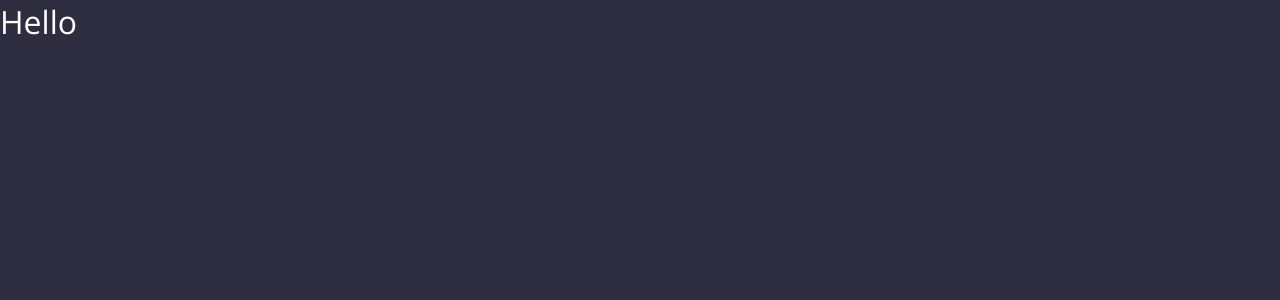
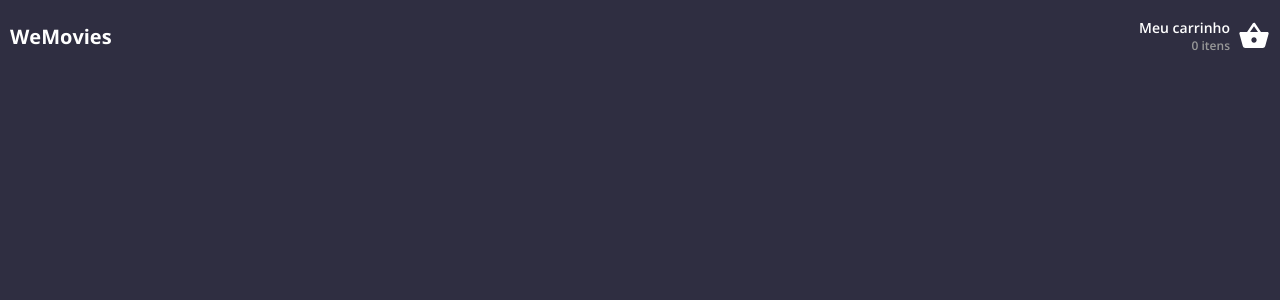
Before and after one commit to flammajl/wefit, a React (Vite) app in the folder ecommerce/: page / in a window 1280 px wide. Shown: the top 300 px of the page. Built offline with nearby package versions, Linux system fonts and the light colour scheme.

Commit message:
feat: header component

```diff
--- a/ecommerce/src/App.tsx
+++ b/ecommerce/src/App.tsx
@@ -1,5 +1,7 @@
+import { Header } from './ui'
+
 export function App () {
   return (
-    <h1>Hello</h1>
+    <Header />
   )
 }
--- a/ecommerce/src/styles/global.ts
+++ b/ecommerce/src/styles/global.ts
@@ -19,14 +19,15 @@ export const GlobalStyle = createGlobalStyle`
   }
 
   body {
-    background: ${({ theme }) => theme.colors.background};
-    color: #fff;
+    background: ${({ theme }) => theme.colors.main};
+    color: ${({ theme }) => theme.colors.white};
     -webkit-font-smoothing: antialiased;
   }
 
   body, input, button, textarea {
     font-family: 'Open Sans', serif;
     font-size: 1rem;
+    color: ${({ theme }) => theme.colors.white};
   }
 
   h1, h2, h3, h4, h5, h6, strong {
--- a/ecommerce/src/styles/theme/default.ts
+++ b/ecommerce/src/styles/theme/default.ts
@@ -1,5 +1,8 @@
 export const defaultTheme = {
   colors: {
-    background: '#2F2E41',
+    main: '#2F2E41',
+    white: '#ffffff',
+    grey: '#333333',
+    lightGrey: '#999999',
   },
 }
--- /dev/null
+++ b/ecommerce/src/ui/Header/Header.tsx
@@ -0,0 +1,23 @@
+import { ReactComponent as CartSVG } from '../../assets/images/cart.svg'
+
+import * as S from './styles'
+
+export function Header () {
+  return (
+    <header>
+      <S.Container>
+        <h1>WeMovies</h1>
+
+        <button>
+          <span>
+            <span>
+              <strong>Meu carrinho</strong>
+              0 itens
+            </span>
+            <CartSVG />
+          </span>
+        </button>
+      </S.Container>
+    </header>
+  )
+}
--- /dev/null
+++ b/ecommerce/src/ui/Header/styles.ts
@@ -0,0 +1,40 @@
+import styled from 'styled-components'
+
+export const Container = styled.nav`
+  display: flex;
+  align-items: center;
+  justify-content: space-between;
+
+  padding: 1.125rem 0.625rem;
+
+  h1 {
+    font-size: 1.25rem;
+    font-weight: bold;
+  }
+
+  button {
+    background: none;
+    border: none;
+
+    > span {
+      display: flex;
+      align-items: center;
+      gap: 0.5rem;
+
+      span {
+        display: flex;
+        flex-direction: column;
+        align-items: flex-end;
+        color: ${({ theme }) => theme.colors.lightGrey};
+        font-size: 0.75rem;
+        font-weight: 600;
+
+        strong {
+          color: ${({ theme }) => theme.colors.white};
+          font-weight: 600;
+          font-size: 0.875rem;
+        }
+      }
+    }
+  }
+`
--- /dev/null
+++ b/ecommerce/src/ui/index.ts
@@ -0,0 +1 @@
+export * from './Header/Header'
```
Also changed, not shown: ecommerce/src/assets/images/cart.svg (added), ecommerce/src/assets/images/load-spinner.svg (added).
